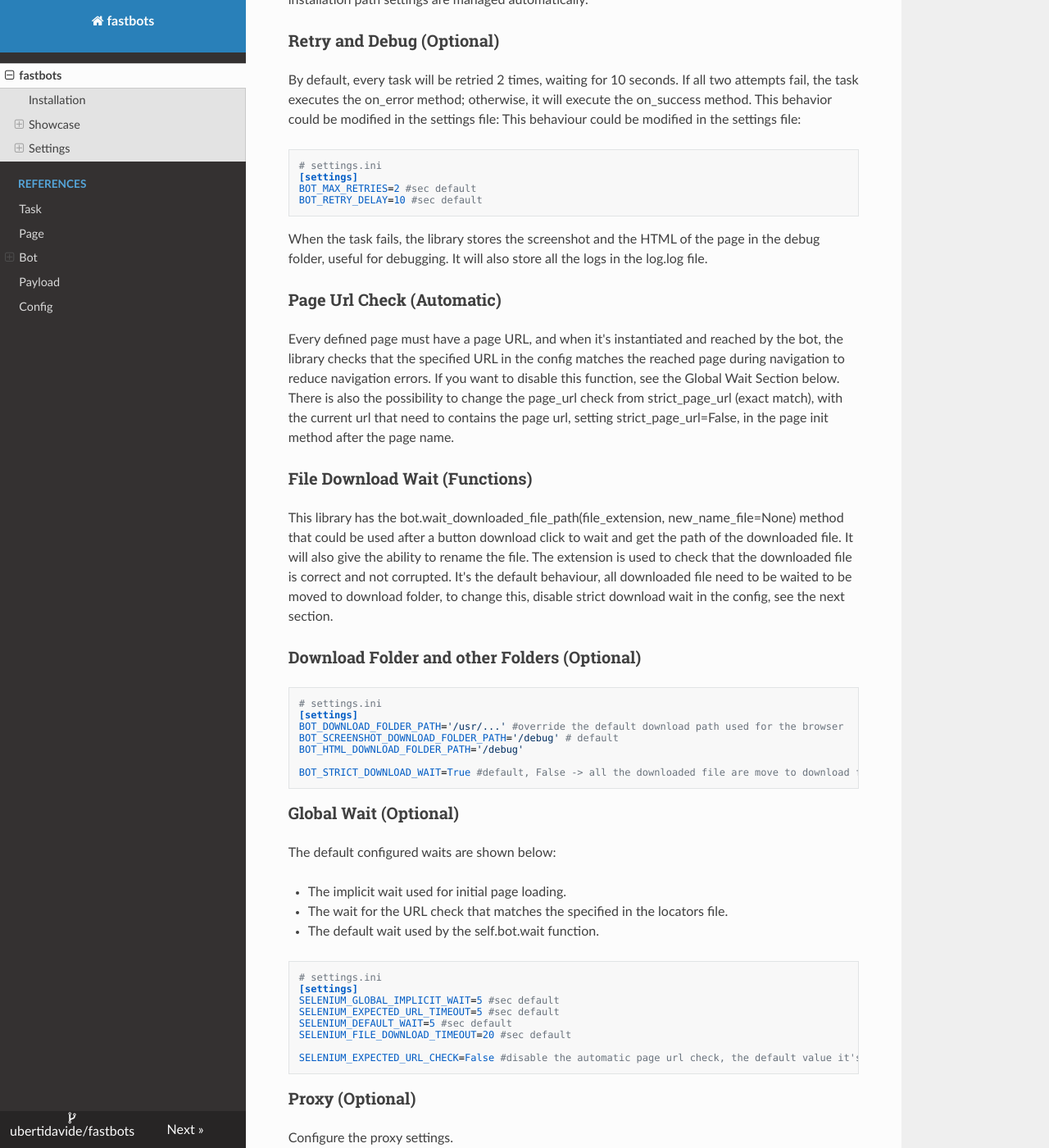
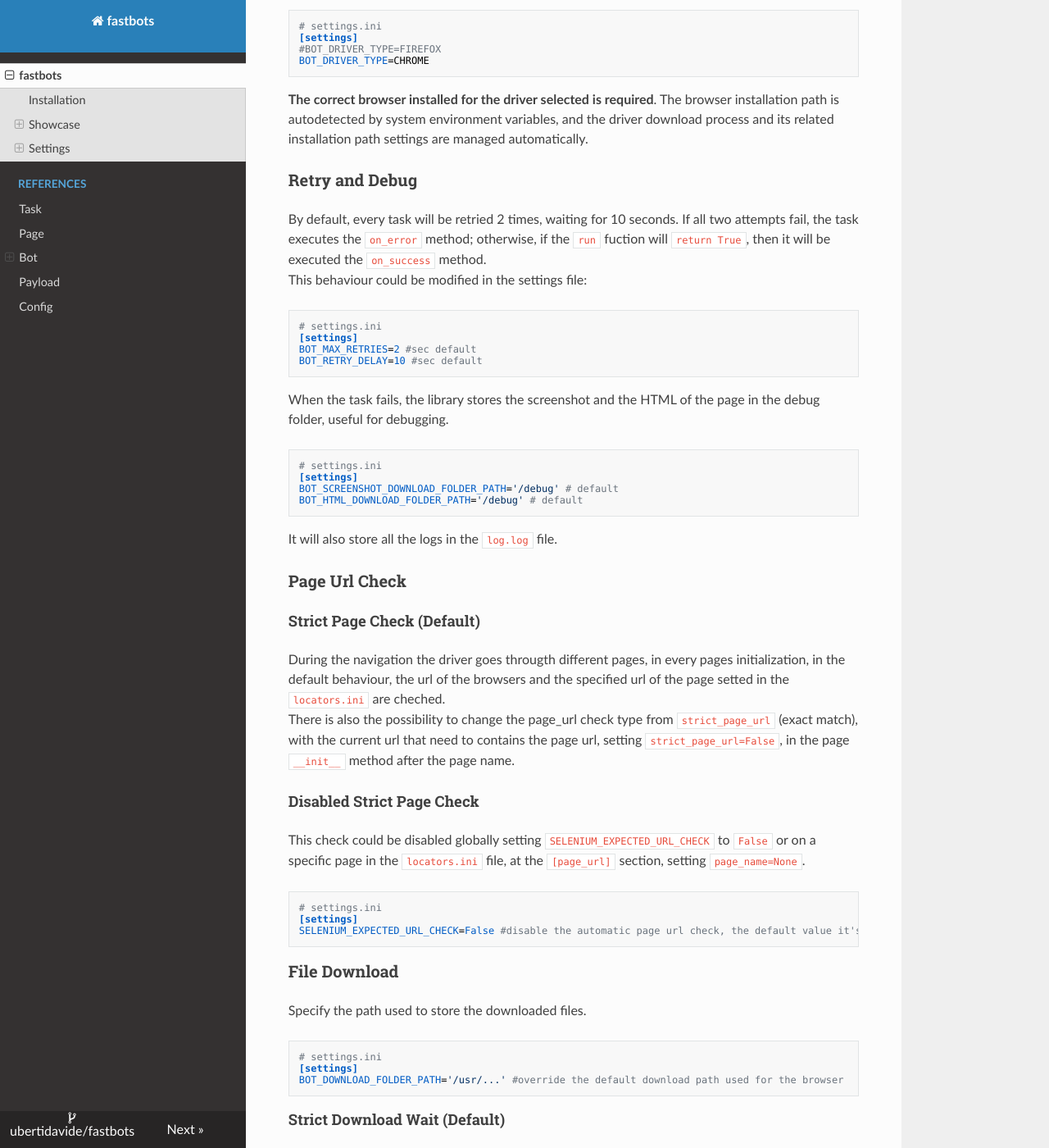
Before and after one commit to ubertidavide/fastbots, an MkDocs documentation site: the page built from docs/index.md, in a window 1280 px wide and 1400 px high, scrolled down 2826 px. Shown: the whole window at 82% size. Built offline with MkDocs 1.6.1, drawn with Linux system fonts in a browser that asks for light colours; nearby versions of some CDN libraries; some of the changed text lies outside the part shown.

````diff
--- a/docs/index.md
+++ b/docs/index.md
@@ -119,11 +119,13 @@
     # Start the above TestTask
     TestTask()()
 ```
+**Attention**: This framework is flexible, you could also use only the Task class and the selenium's related functions inside the run method without using the POM (Page Object Model) or develop specific pages flow depending on your needs.
 
 ### Locators File
 
-In the locators configuration file, all required locator configurations are defined.
+In the locators configuration file `locators.ini`, all required locator configurations are defined.
 This can be easily changed without rebuilding or making modifications to the code.
+It provides a structured and well-known way of managing page locators and urls, useful for scalability in big projects.
 
 ```ini
 # locators.ini
@@ -142,9 +144,9 @@
 
 ## Settings
 
-### Browser and Drivers (Optional)
+### Browser and Drivers
 
-For default configuration, the selected browser is Firefox, but it could be changed from the config file:
+For default configuration, the selected browser is Firefox, but it could be changed from the `settings.ini` file:
 
 ```ini
 # settings.ini
@@ -156,9 +158,9 @@
 **The correct browser installed for the driver selected is required**.
 The browser installation path is autodetected by system environment variables, and the driver download process and its related installation path settings are managed automatically.
 
-### Retry and Debug (Optional)
+### Retry and Debug
 
-By default, every task will be retried 2 times, waiting for 10 seconds. If all two attempts fail, the task executes the on_error method; otherwise, it will execute the on_success method. This behavior could be modified in the settings file:
+By default, every task will be retried 2 times, waiting for 10 seconds. If all two attempts fail, the task executes the `on_error` method; otherwise, if the `run` fuction will `return True`, then it will be executed the `on_success` method.
 This behaviour could be modified in the settings file:
 
 ```ini
@@ -168,37 +170,67 @@
 BOT_RETRY_DELAY=10 #sec default
 ```
 
-When the task fails, the library stores the screenshot and the HTML of the page in the debug folder, useful for debugging. It will also store all the logs in the log.log file.
+When the task fails, the library stores the screenshot and the HTML of the page in the debug folder, useful for debugging.
+```ini
+# settings.ini
+[settings]
+BOT_SCREENSHOT_DOWNLOAD_FOLDER_PATH='/debug' # default
+BOT_HTML_DOWNLOAD_FOLDER_PATH='/debug' # default
+```
+It will also store all the logs in the `log.log` file.
 
-### Page Url Check (Automatic)
+### Page Url Check
 
-Every defined page must have a page URL, and when it's instantiated and reached by the bot, the library checks that the specified URL in the config matches the reached page during navigation to reduce navigation errors. If you want to disable this function, see the Global Wait Section below.
-There is also the possibility to change the page_url check from strict_page_url (exact match), with the current url that need to contains the page url, setting strict_page_url=False, in the page init method after the page name.
+#### Strict Page Check (Default)
+During the navigation the driver goes througth different pages, in every pages initialization, in the default behaviour, the url of the browsers and the specified url of the page setted in the `locators.ini` are cheched.
+There is also the possibility to change the page_url check type from `strict_page_url` (exact match), with the current url that need to contains the page url, setting `strict_page_url=False`, in the page `__init__` method after the page name.
 
-### File Download Wait (Functions)
+#### Disabled Strict Page Check
+This check could be disabled globally setting `SELENIUM_EXPECTED_URL_CHECK` to `False` or on a specific page in the `locators.ini` file, at the `[page_url]` section, setting `page_name=None`.
+```ini
+# settings.ini
+[settings]
+SELENIUM_EXPECTED_URL_CHECK=False #disable the automatic page url check, the default value it's True
+```
 
-This library has the bot.wait_downloaded_file_path(file_extension, new_name_file=None) method that could be used after a button download click to wait and get the path of the downloaded file. It will also give the ability to rename the file. The extension is used to check that the downloaded file is correct and not corrupted.
-It's the default behaviour, all downloaded file need to be waited to be moved to download folder, to change this, disable strict download wait in the config, see the next section.
+### File Download
 
-### Download Folder and other Folders (Optional)
+Specify the path used to store the downloaded files.
 
 ```ini
 # settings.ini
 [settings]
 BOT_DOWNLOAD_FOLDER_PATH='/usr/...' #override the default download path used for the browser
-BOT_SCREENSHOT_DOWNLOAD_FOLDER_PATH='/debug' # default
-BOT_HTML_DOWNLOAD_FOLDER_PATH='/debug'
+```
 
+#### Strict Download Wait (Default)
+
+This library has the `bot.wait_downloaded_file_path(file_extension, new_name_file=None)` method that could be used after a click on a file download button, to wait and get the path of the downloaded file.
+It will give also the ability to rename the file.
+The file extension is used to check that the downloaded file is correct and not corrupted.
+It's the default behaviour, all the downloaded file need to be waited to be moved to download folder, to change this, disable strict download wait in the config, see the next section.
+
+#### Disabled Strict Download Wait
+
+At the end of the run Task method all the downloaded files are moved to the download folder.
+
+```ini
+# settings.ini
+[settings]
 BOT_STRICT_DOWNLOAD_WAIT=True #default, False -> all the downloaded file are move to download folder always without wait check
 ```
 
-### Global Wait (Optional)
+### Wait Managment
 
 The default configured waits are shown below:
 
-- The implicit wait used for initial page loading.
-- The wait for the URL check that matches the specified in the locators file.
-- The default wait used by the self.bot.wait function.
+- `SELENIUM_GLOBAL_IMPLICIT_WAIT`: The global [implicit](https://selenium-python.readthedocs.io/waits.html#implicit-waits) wait.
+
+- `SELENIUM_EXPECTED_URL_TIMEOUT`: The automatic waited time for the URL check to match a specific condition, done when the page is initialized.
+
+- `SELENIUM_DEFAULT_WAIT`: The default waited time used by the `bot.wait` function (A WebDriverWait ready to use).
+
+- `SELENIUM_FILE_DOWNLOAD_TIMEOUT`: The default waited file download time used by the `bot.wait_downloaded_file_path()`
 
 ```ini
 # settings.ini
@@ -207,13 +239,11 @@
 SELENIUM_EXPECTED_URL_TIMEOUT=5 #sec default
 SELENIUM_DEFAULT_WAIT=5 #sec default
 SELENIUM_FILE_DOWNLOAD_TIMEOUT=20 #sec default
-
-SELENIUM_EXPECTED_URL_CHECK=False #disable the automatic page url check, the default value it's True
 ```
 
-### Proxy (Optional)
+### Proxy, Rotating Proxies, Web Unlocker Support
 
-Configure the proxy settings.
+Configure the proxy settings, you could proxy to a specific IP:
 
 ```ini
 # settings.ini
@@ -222,38 +252,52 @@
 BOT_HTTP_PROXY=127.0.0.1:8080
 BOT_HTTPS_PROXY=127.0.0.1:8080
 ```
+ or even to a paid proxy service like [Brightdata](https://brightdata.com/proxy-types/residential-proxies), [Oxylabs](https://oxylabs.io/products/residential-proxy-pool), [Netnut](https://netnut.io/rotating-residential-proxies/) that let you connect throught different IPs and help bypass CAPTCHA with the web unlocker solution:
+ ```ini
+# settings.ini Oxyslab
+# 'http://{username}:{password}@{proxy}'
+[settings]
+BOT_PROXY_ENABLED=True
+BOT_HTTP_PROXY=http://customer-USER:PASS@pr.oxylabs.io:7777
+BOT_HTTPS_PROXY=http://customer-USER:PASS@pr.oxylabs.io:7777
+```
+**Attention** : All your data will pass through the proxy, check that the proxy is a trusted source before you use them.
 
-### User Agent (Optional)
+### User Agent
 
-Configure the user agent used for the requests.
+Configure the user agent used for the requests, for default it will be fastbots.
 
 ```ini
 # settings.ini
 [settings]
 BOT_USER_AGENT="Mozilla/5.0 (Windows NT 10.0; Win64; x64) AppleWebKit/537.36 (KHTML, like Gecko) Chrome/118.0.0.0 Safari/537.36"
 ```
+For more or specific user agents see [this list](https://www.useragents.me/).
 
-### Arguments (Optional)
+### Arguments and Profiles
 
 Configure Firefox Arguments, store them in the config file. The format is the same for all the supported drivers; check carefully that the exact arg is implemented for the selected driver.
+Arguments are also used to load specific profiles already created, see driver related docs [Firefox Profile Manager](https://support.mozilla.org/en-US/kb/profile-manager-create-remove-switch-firefox-profiles), [Firefox Profile](https://support.mozilla.org/en-US/kb/profiles-where-firefox-stores-user-data), [Chrome Profile](https://support.google.com/chrome/answer/2364824)
 
 #### Firefox args
 
 ```ini
 # settings.ini
 [settings]
-BOT_ARGUMENTS="--headless, --disable-gpu, -profile ./selenium"
+BOT_ARGUMENTS="-headless, -profile ./selenium"
 ```
+For a detailed list of all supported args check [Firefox Args](https://wiki.mozilla.org/Firefox/CommandLineOptions)
 
 #### Chrome args
 
 ```ini
 # settings.ini
 [settings]
-BOT_ARGUMENTS="--no-sandbox, --user-data-dir=./selenium, --profile-directory=selenium"
+BOT_ARGUMENTS="--headless, --disable-gpu, --no-sandbox, --user-data-dir=./selenium, --profile-directory=selenium"
 ```
+For a detailed list of all supported args check [Chromium Args](https://peter.sh/experiments/chromium-command-line-switches/).
 
-### Store Preferences (Optional)
+### Store Preferences
 
 Store preferences in a JSON file, the format is the same for all the supported drivers; check carefully that the exact string and value are implemented for the selected driver.
 
@@ -267,6 +311,7 @@
   "pdfjs.disabled": true // Don't show the pdf
 }
 ```
+For a detailed list of all supported prefs check [Firefox Profile Prefs](https://searchfox.org/mozilla-release/source/browser/app/profile/firefox.js) and [Firefox All Prefs](https://searchfox.org/mozilla-release/source/modules/libpref/init/all.js)
 
 #### Chrome prefs
 
@@ -277,6 +322,49 @@
   "profile.default_content_settings.popups": 0 // Allow popups
 }
 ```
+For a detailed list of all supported prefs check [Chrome Prefs](https://src.chromium.org/viewvc/chrome/trunk/src/chrome/common/pref_names.cc?view=markup)
+
+### Interceptor
+
+This library integrate also the selenium-wire capabilities, traffic capture is disabled by default.
+
+```ini
+# settings.ini
+[settings]
+# enable capture
+SELENIUM_DISABLE_CAPTURE=False
+# capture only in scope requests and response (comma separated list of domains)
+SELENIUM_IN_SCOPE_CAPTURE='.*stackoverflow.*, .*github.*'
+# enalbe HAR capture
+SELENIUM_ENABLE_HAR_CAPTURE=True
+```
+
+#### Response Interceptor
+```python
+def interceptor(request, response):  # A response interceptor takes two args
+    # add a header to some domain
+    if request.url == 'https://server.com/some/path':
+        response.headers['New-Header'] = 'Some Value'
+
+bot.driver.response_interceptor = interceptor
+```
+
+#### Request Interceptor
+```python
+def interceptor(request): # A response interceptor take one args
+
+    # Block PNG, JPEG and GIF images
+    if request.path.endswith(('.png', '.jpg', '.gif')):
+        request.abort()
+
+    # add parameter
+    params = request.params
+    params['foo'] = 'bar'
+    request.params = params
+
+bot.driver.request_interceptor = interceptor
+```
+See [selenium-wire](https://github.com/wkeeling/selenium-wire) docs for more detailed use cases.
 
 ### References
 
````
Also changed, not shown: other parts of docs/index.md (+1 -1 lines), 1 other file.
